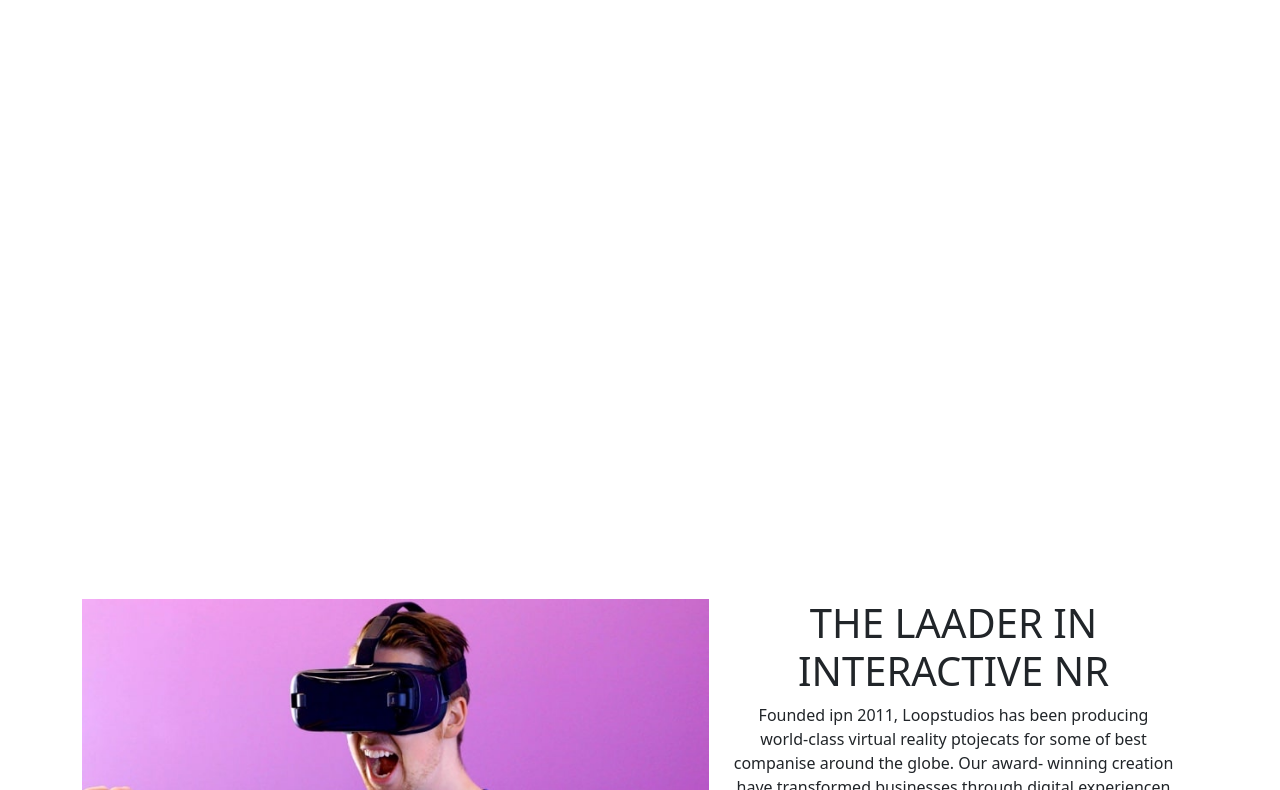
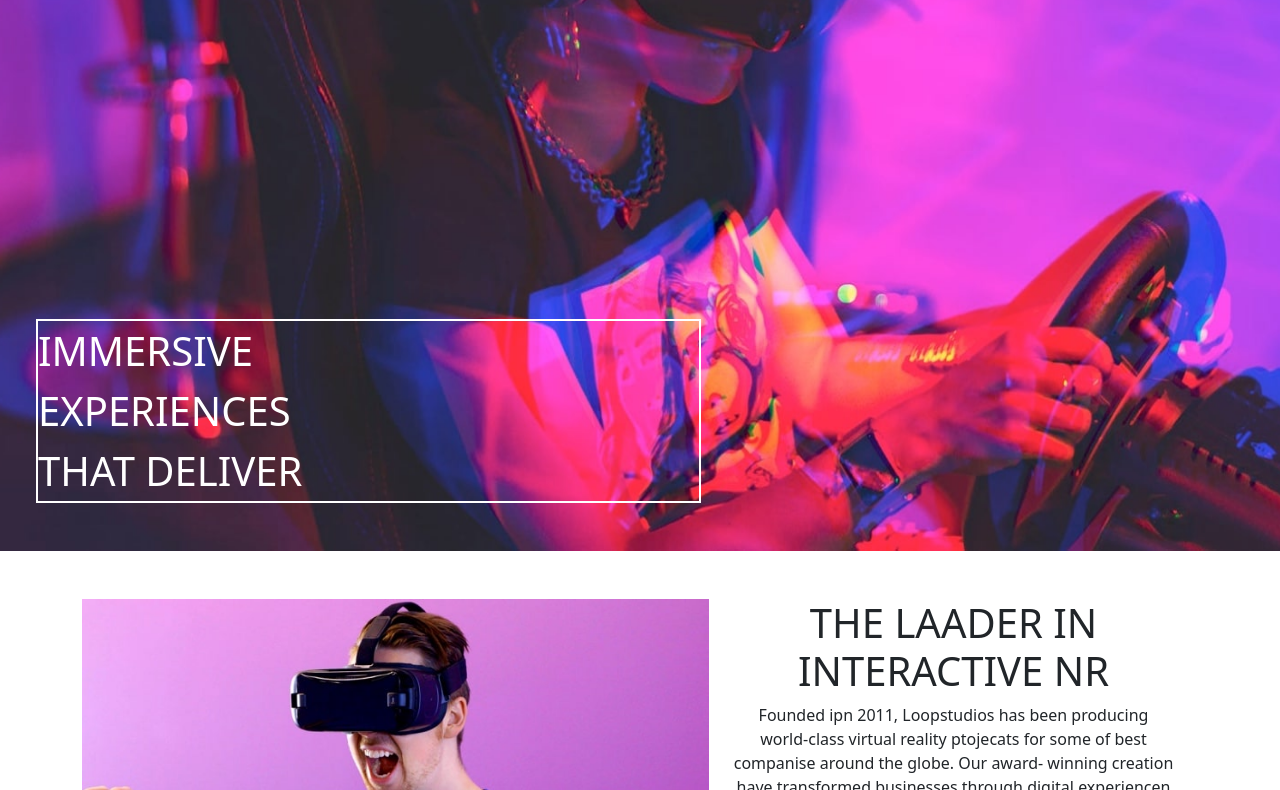
Before and after one commit to pawan709128/second_project, a plain HTML site: page index.html in a window 1280 px wide. Shown: the part 109-899 px from the top of the page. Drawn offline with nearby package versions, Linux system fonts and the light colour scheme; the site is published under a folder, as on GitHub Pages, so addresses that start at the root find nothing.

Commit message:
Update style.css

```diff
--- a/style.css
+++ b/style.css
@@ -15,7 +15,7 @@
     width: 100%;
 }
 .logo_button{
-    background-image: url(/image-hero.jpg);
+    background-image: url(image-hero.jpg);
     /* background-position: center; */
     background-size: 100% 100%;
 }
```
